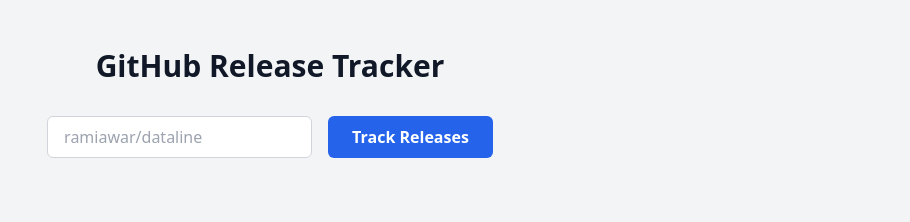
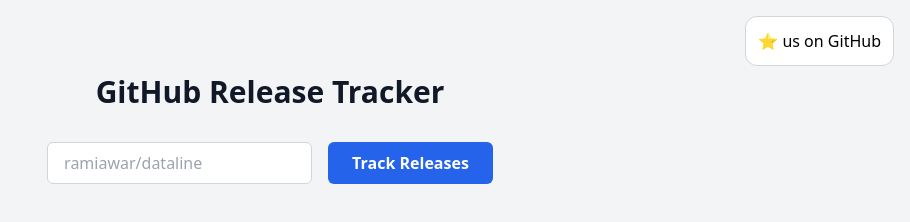
Before and after one commit to RamiAwar/gh-release-stats, a plain HTML site: page index.html in a window 1280 px wide. Shown: the whole page, without its empty margins (370-1280 px from the left). Drawn offline with nearby package versions, Linux system fonts and the light colour scheme.

Commit message:
feat: Added github link

```diff
--- a/index.html
+++ b/index.html
@@ -25,7 +25,19 @@
         <script src="https://cdn.jsdelivr.net/npm/chart.js"></script>
         <script src="https://cdn.tailwindcss.com"></script>
     </head>
-    <body class="bg-gray-100 min-h-screen py-12 px-4 sm:px-6 lg:px-8">
+    <body class="bg-gray-100 min-h-screen py-2 px-2 sm:px-2 lg:px-2">
+        <div class="flex justify-end text-md mx-2 my-2 text-base font-semibold leading-7">
+            <a
+              href="https://github.com/RamiAwar/gh-release-stats"
+              class="flex group border rounded-xl w-fit p-1 border border-gray-300 hover:bg-gray-200 bg-white"
+            >
+              <div class="flex items-center">
+                <div class="flex h-10 items-center rounded-md font-medium px-2">
+                  ⭐️ us on GitHub
+                </div>
+              </div>
+            </a>
+        </div>
         <div class="max-w-7xl mx-auto">
             <h1 class="text-3xl font-bold text-center text-gray-900 mb-8">GitHub Release Tracker</h1>
             <div class="flex flex-col space-y-4 sm:flex-row sm:space-y-0 sm:space-x-4 mb-6 justify-center">
```
